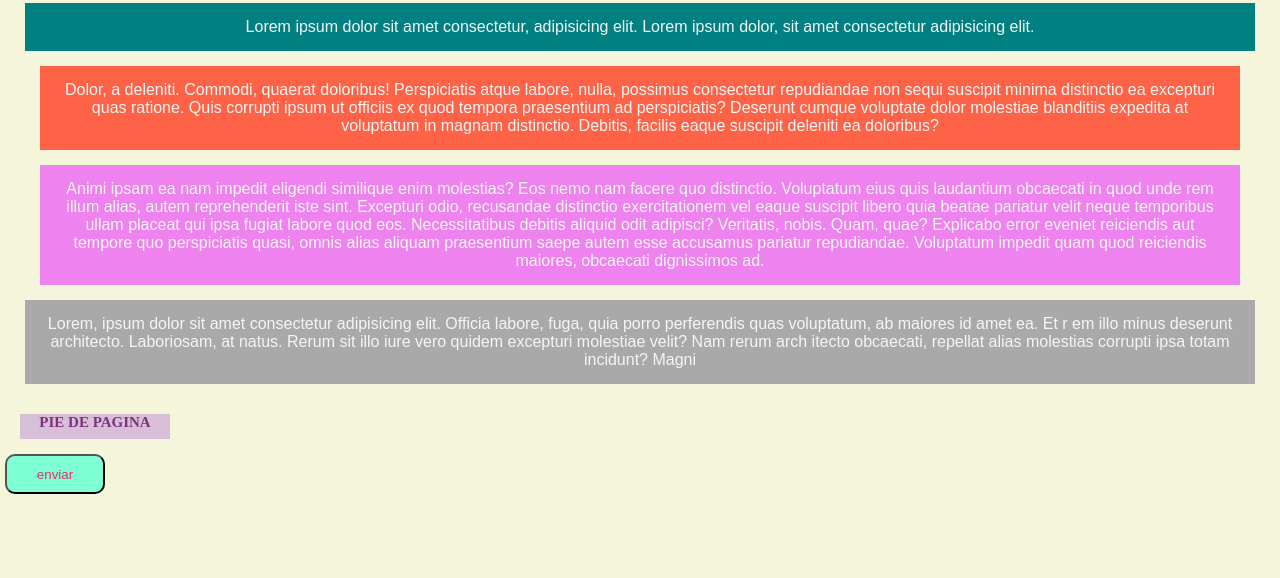
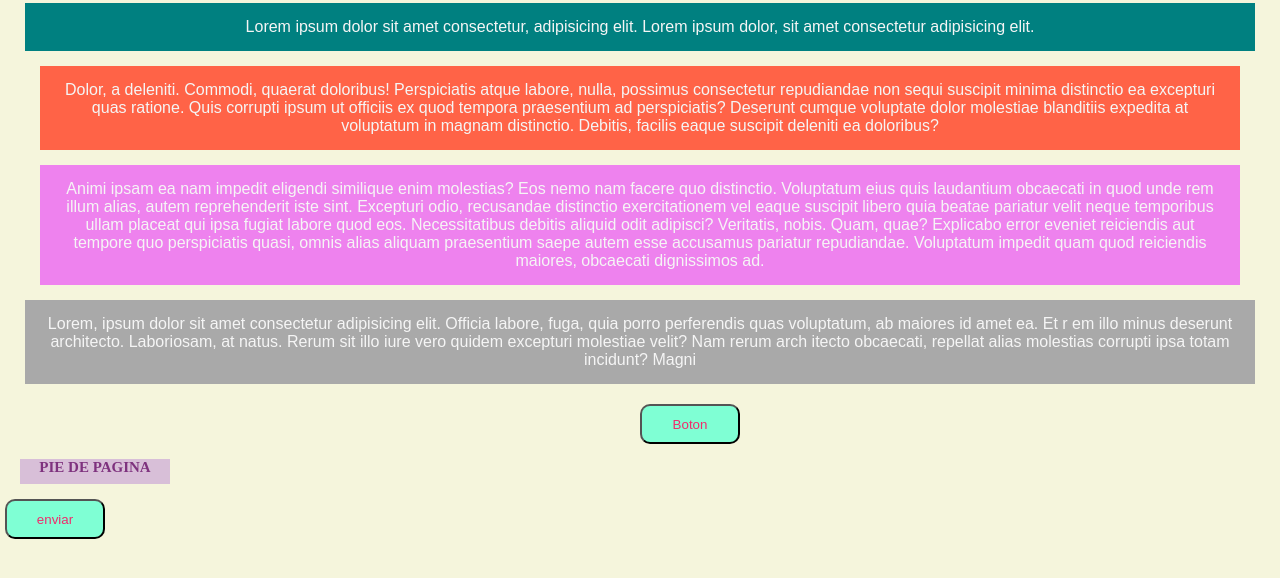
Before and after one commit to celeste2587/git.de.prueba, a plain HTML site: page index.html in a window 1280 px wide. Shown: the part 78-656 px from the top of the page. Drawn offline with Linux system fonts and the light colour scheme.

Commit message:
se agrego un boton y se cambio los estilos del boton

```diff
--- a/index.html
+++ b/index.html
@@ -48,6 +48,10 @@
       </p>
     </div>
 
+    <div>
+      <button class="boton boton1">Boton</button>
+    </div>
+
     <footer>
       <h5 class="footer">PIE DE PAGINA</h5>
 
--- a/stilos.css
+++ b/stilos.css
@@ -61,6 +61,11 @@ body {
   justify-content: center;
 }
 
+.boton1 {
+  position: relative;
+  margin-left: 50%;
+}
+
 .footer {
   background-color: thistle;
   color: rgb(126, 50, 126);
```
Also changed, not shown: commits.txt (added).
